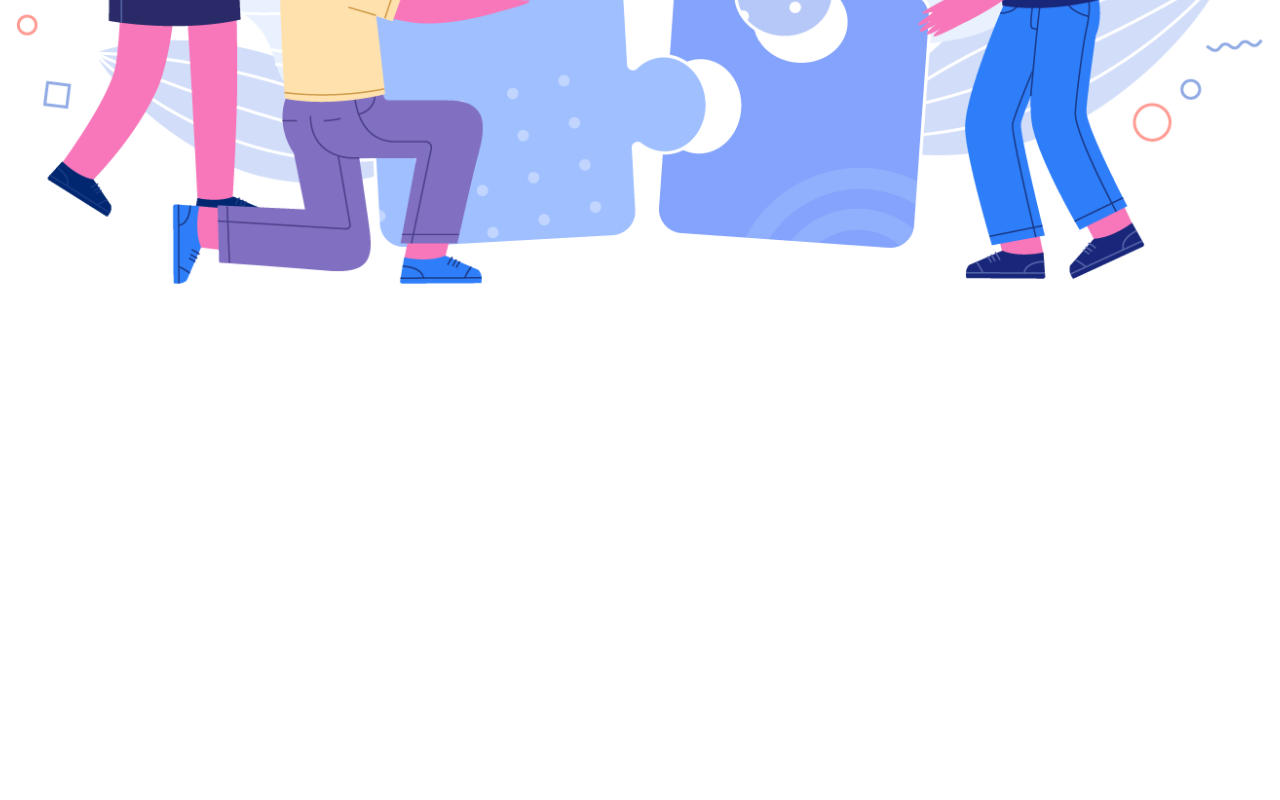
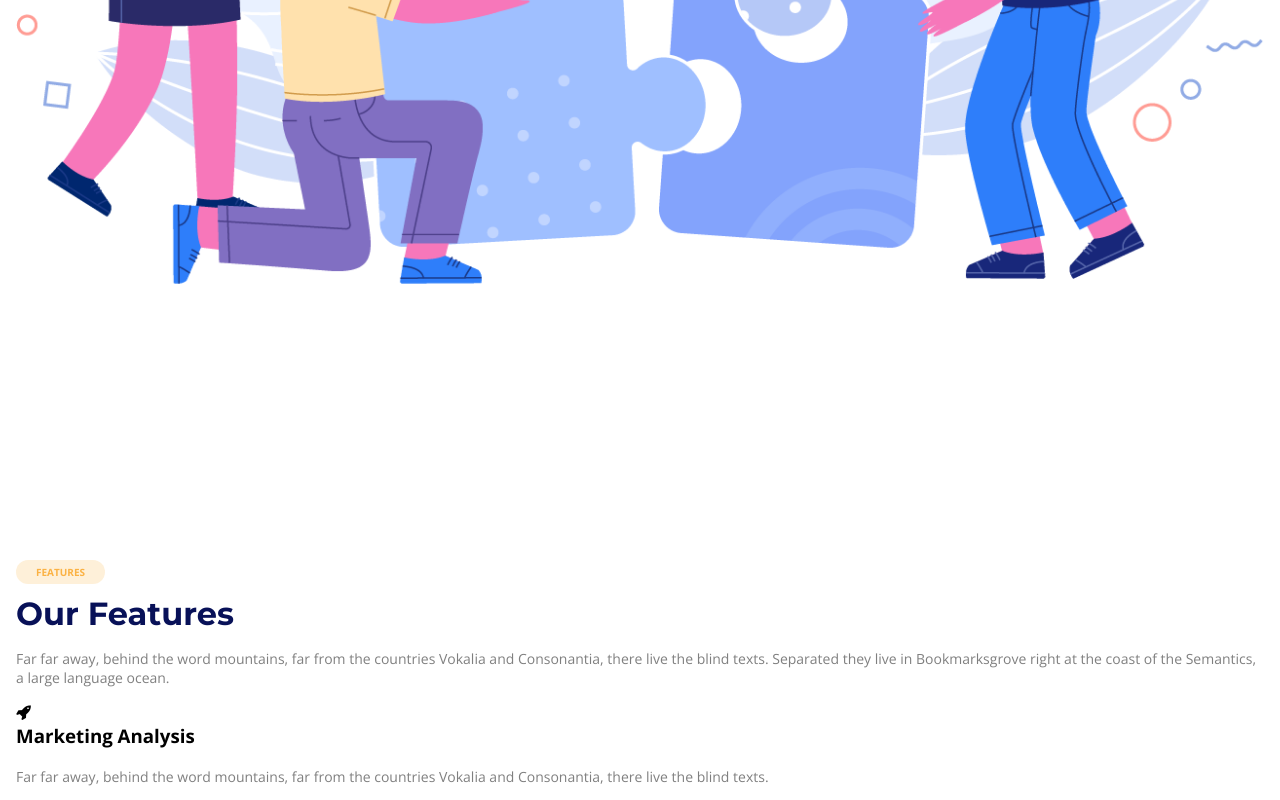
Before and after one commit to MariusCodeAcademy/feu2-Echo-scss-practice, a plain HTML site: page index.html in a window 1280 px wide. Shown: the part 858-1658 px from the top of the page. Before the commit the page ends 1417 px from the top, so only its background shows below. Drawn offline with nearby package versions, Linux system fonts and the light colour scheme.

Commit message:
fetaures html + font awesome

```diff
--- a/index.html
+++ b/index.html
@@ -18,7 +18,7 @@
 <body>
   <!-- https://preview.colorlib.com/#echo -->
 
-  <section class="section hero">
+  <section class="hero">
     <div class="container">
       <h3 class="header-pill">Welcome to our site</h3>
       <h1 class="section-title">Expert SEO, SEM Services in London</h1>
@@ -30,6 +30,27 @@
       <img src="./img/hero.webp" alt="Our office" class="hero__image" />
     </div>
   </section>
+
+  <section class="features">
+    <div class="container">
+      <h3 class="header-pill">Features</h3>
+      <h2 class="section-title">Our Features</h2>
+      <p class="features__text">Far far away, behind the word mountains, far from the countries Vokalia and Consonantia,
+        there live the blind texts. Separated they live in Bookmarksgrove right at the coast of the Semantics, a large
+        language ocean.</p>
+      <div class="features-grid">
+        <!-- one card -->
+        <div class="features-card">
+          <i class="fa fa-rocket features-card__icon" aria-hidden="true"></i>
+          <h3 class="features-card__title">Marketing Analysis</h3>
+          <p class="features-card__text">Far far away, behind the word mountains, far from the countries Vokalia and
+            Consonantia, there live the blind texts. </p>
+        </div>
+        <!-- /one card -->
+
+      </div>
+    </div>
+  </section>
 </body>
 
 </html>
--- a/sass/main.scss
+++ b/sass/main.scss
@@ -1,5 +1,7 @@
 @use 'reset';
 @use 'common';
+
+@import url('https://cdnjs.cloudflare.com/ajax/libs/font-awesome/4.7.0/css/font-awesome.css');
 
 // vars
 
@@ -14,7 +16,7 @@ $secondary-bg-color: transparentize($secondary-color, 0.8);
   padding-top: 6rem;
   padding-bottom: 6rem;
 
-  .hero__text {
+  &__text {
     margin-bottom: 2rem;
   }
   button {
```
Also changed, not shown: css/main.css, 1 other file.
